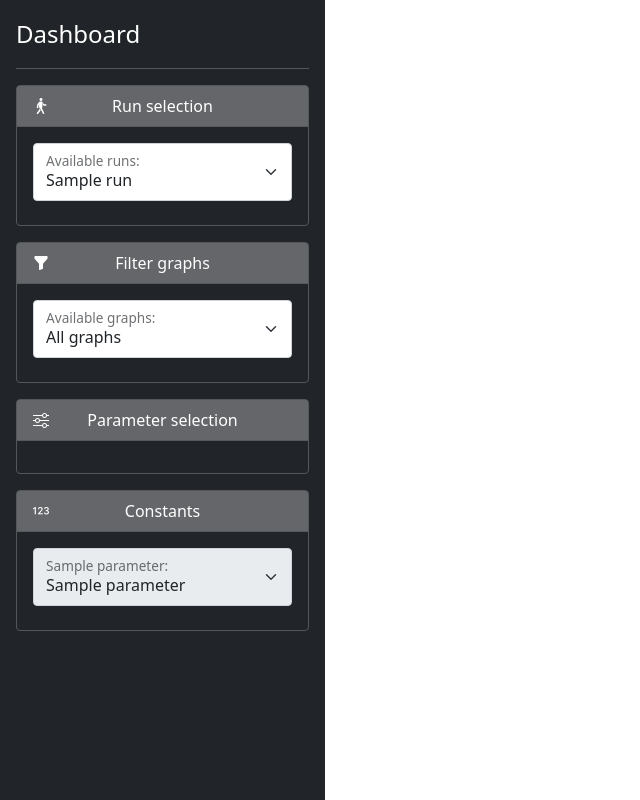
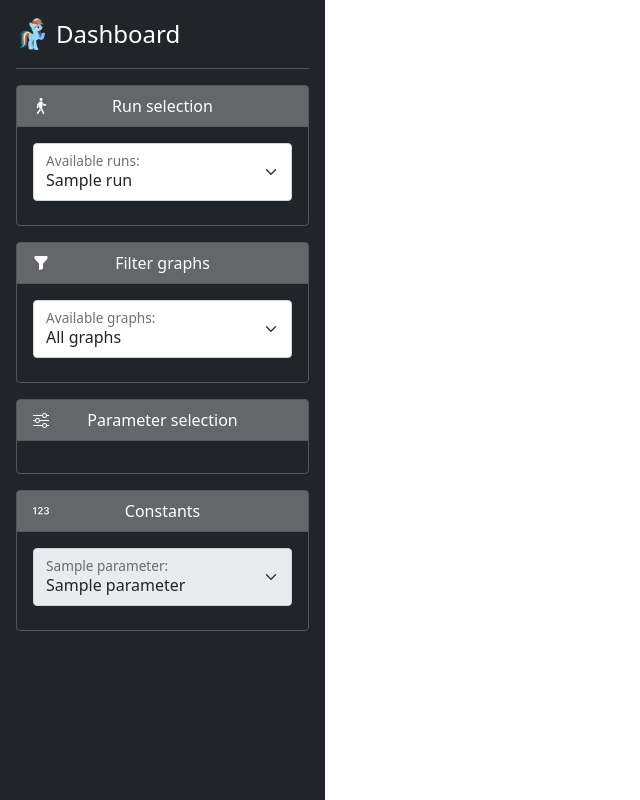
Before and after one commit to AntheSevenants/fwo-frequency-reduction, a Flask app: template dashboard/templates/base.html in a window 1280 px wide. Shown: the whole page, without its empty margins (0-640 px from the left). Run offline with Flask 3, Linux system fonts and the light colour scheme; the template is opened without the code that fills it: most values are stand-ins (such as "Sample title", 1, 10 or a date in 2020); some libraries are stand-ins or nearby versions.

Commit message:
Add Rainbow Dash logo

```diff
--- a/dashboard/templates/base.html
+++ b/dashboard/templates/base.html
@@ -30,6 +30,7 @@
     <main class="d-flex flex-nowrap">
         <form class="d-flex flex-column flex-shrink-0 p-3 sidebar" action="/" method="GET" id="form_select_run">
             <a href="./" class="d-flex align-items-center mb-3 mb-md-0 me-md-auto text-white text-decoration-none">
+                <img class="bi pe-none me-2" width="32" height="32" src="{{ url_for('static', filename='dash.png') }}" alt="Rainbow Dash">
                 <span class="fs-4">Dashboard</span>
             </a>
             <div>
```
Also changed, not shown: dashboard/static/dash.png (added).
